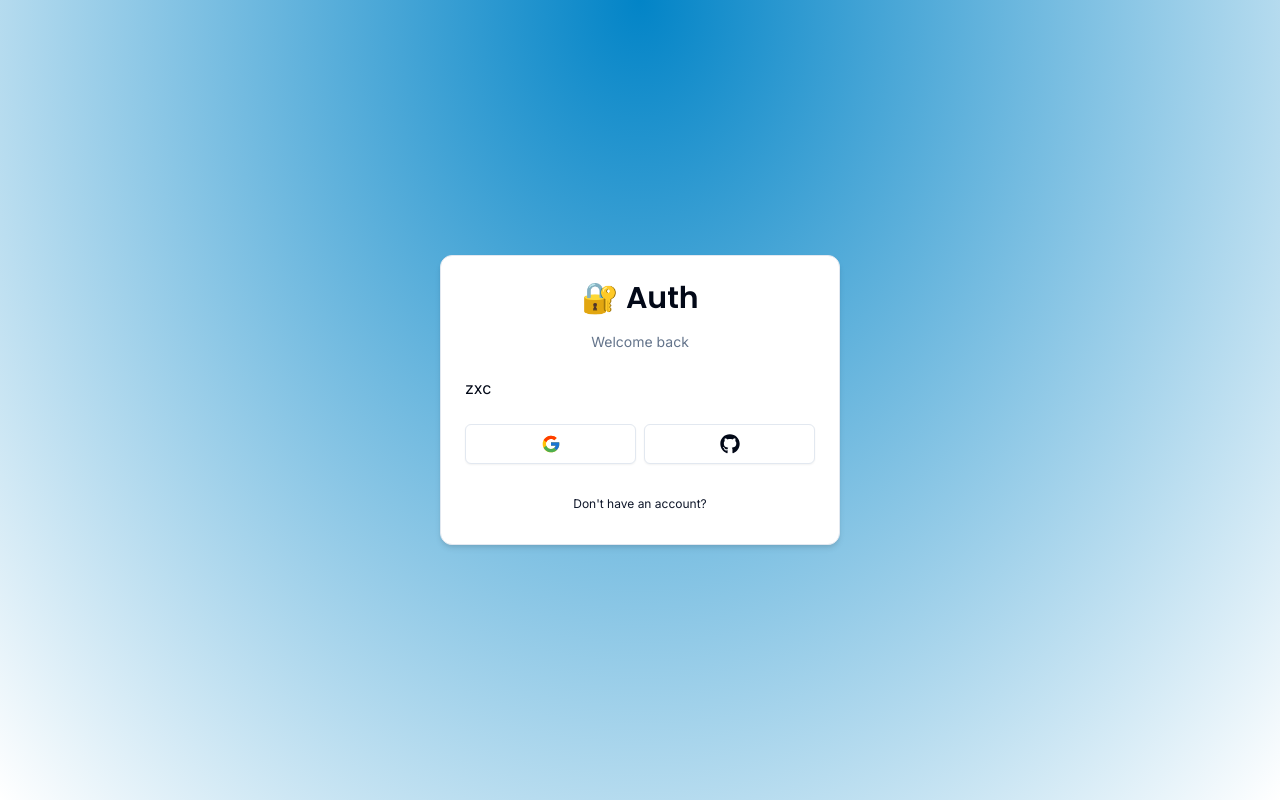
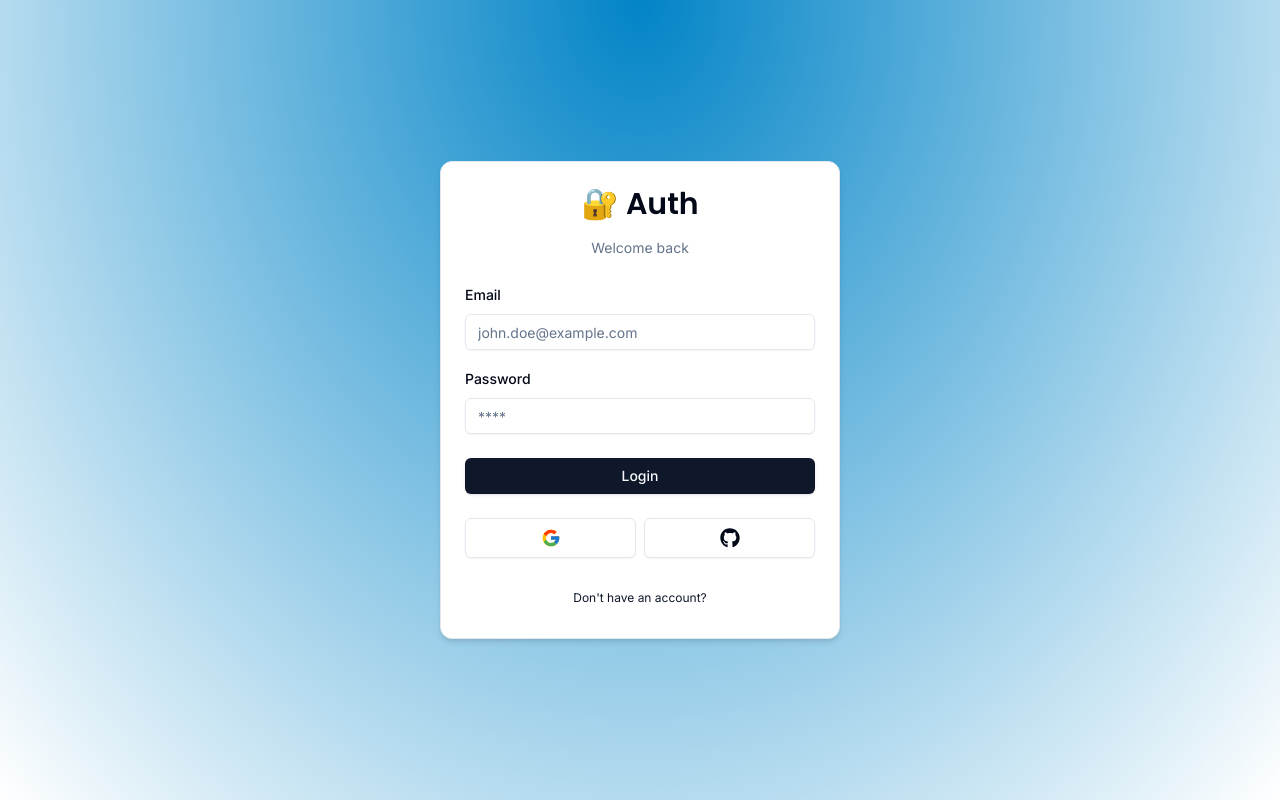
Before and after one commit to jessdolt/next-auth-v5, a Next.js app: page /auth/login in a window 1280 px wide. Built offline with nearby package versions, Linux system fonts and the light colour scheme.

Commit message:
login form done

```diff
--- /dev/null
+++ b/actions/login.ts
@@ -0,0 +1,14 @@
+"use server"
+
+import { LoginSchema } from "@/schemas"
+import { z } from "zod"
+
+export const login = async (values: z.infer<typeof LoginSchema>) => {
+  const validatedFields = LoginSchema.safeParse(values)
+
+  if (!validatedFields.success) {
+    return { error: "Invalid Fields" }
+  }
+
+  return { success: "Email sent" }
+}
--- a/components/auth/login-form.tsx
+++ b/components/auth/login-form.tsx
@@ -1,7 +1,64 @@
-import React from "react"
+"use client"
+import { useState, useTransition } from "react"
+import { z } from "zod"
+import { zodResolver } from "@hookform/resolvers/zod"
+import { useForm } from "react-hook-form"
+
+import {
+  Form,
+  FormControl,
+  FormField,
+  FormItem,
+  FormLabel,
+  FormMessage,
+} from "@/components/ui/form"
 import CardWrapper from "./card-wrapper"
+import { LoginSchema } from "@/schemas"
+import { Input } from "../ui/input"
+import { Button } from "../ui/button"
+import FormError from "../form-error"
+import FormSuccess from "../form-success"
+import { login } from "@/actions/login"
 
 export const LoginForm = () => {
+  const [error, setError] = useState<string | undefined>("")
+  const [success, setSuccess] = useState<string | undefined>("")
+  const [isPending, startTransition] = useTransition()
+
+  const form = useForm<z.infer<typeof LoginSchema>>({
+    resolver: zodResolver(LoginSchema),
+    defaultValues: {
+      email: "",
+      password: "",
+    },
+  })
+
+  const clearFormState = () => {
+    setSuccess("")
+    setError("")
+  }
+
+  const onSubmit = (values: z.infer<typeof LoginSchema>) => {
+    clearFormState()
+
+    startTransition(async () => {
+      try {
+        await new Promise((resolve) =>
+          setTimeout(() => {
+            resolve("zxc")
+          }, 1000)
+        )
+
+        const response = await login(values)
+
+        setError(response?.error)
+        setSuccess(response?.success)
+      } catch (e) {
+        console.log(e)
+      }
+    })
+  }
+
   return (
     <CardWrapper
       headerLabel="Welcome back"
@@ -9,7 +66,53 @@
       backButtonHref="/auth/register"
       showSocial
     >
-      zxc
+      <Form {...form}>
+        <form onSubmit={form.handleSubmit(onSubmit)} className="space-y-6">
+          <div className="space-y-4">
+            <FormField
+              control={form.control}
+              name="email"
+              render={({ field }) => (
+                <FormItem>
+                  <FormLabel>Email</FormLabel>
+                  <FormControl>
+                    <Input
+                      {...field}
+                      type="email"
+                      placeholder="john.doe@example.com"
+                      disabled={isPending}
+                    />
+                  </FormControl>
+                  <FormMessage />
+                </FormItem>
+              )}
+            />
+            <FormField
+              control={form.control}
+              name="password"
+              render={({ field }) => (
+                <FormItem>
+                  <FormLabel>Password</FormLabel>
+                  <FormControl>
+                    <Input
+                      {...field}
+                      type="password"
+                      placeholder="****"
+                      disabled={isPending}
+                    />
+                  </FormControl>
+                  <FormMessage />
+                </FormItem>
+              )}
+            />
+          </div>
+          <FormError message={error} />
+          <FormSuccess message={success} />
+          <Button className="w-full" type="submit" disabled={isPending}>
+            Login
+          </Button>
+        </form>
+      </Form>
     </CardWrapper>
   )
 }
--- /dev/null
+++ b/components/form-error.tsx
@@ -0,0 +1,18 @@
+import { ExclamationTriangleIcon } from "@radix-ui/react-icons"
+
+interface FormErrorProps {
+  message?: string
+}
+
+const FormError: React.FC<FormErrorProps> = ({ message }) => {
+  if (!message) return null
+
+  return (
+    <div className="bg-destructive/15 p-3 rounded-md flex items-center gap-x-2 text-sm text-destructive">
+      <ExclamationTriangleIcon className="h-4 w-4" />
+      <p>{message}</p>
+    </div>
+  )
+}
+
+export default FormError
--- /dev/null
+++ b/components/form-success.tsx
@@ -0,0 +1,18 @@
+import { CheckCircledIcon } from "@radix-ui/react-icons"
+
+interface FormSuccessProps {
+  message?: string
+}
+
+const FormSuccess: React.FC<FormSuccessProps> = ({ message }) => {
+  if (!message) return null
+
+  return (
+    <div className="bg-emerald-500/15 p-3 rounded-md flex items-center gap-x-2 text-sm text-emerald-500">
+      <CheckCircledIcon className="h-4 w-4" />
+      <p>{message}</p>
+    </div>
+  )
+}
+
+export default FormSuccess
--- /dev/null
+++ b/schemas/index.ts
@@ -0,0 +1,10 @@
+import * as z from "zod"
+
+export const LoginSchema = z.object({
+  email: z.string().email({
+    message: "Email is required",
+  }),
+  password: z.string().min(1, {
+    message: "Password is required",
+  }),
+})
```
